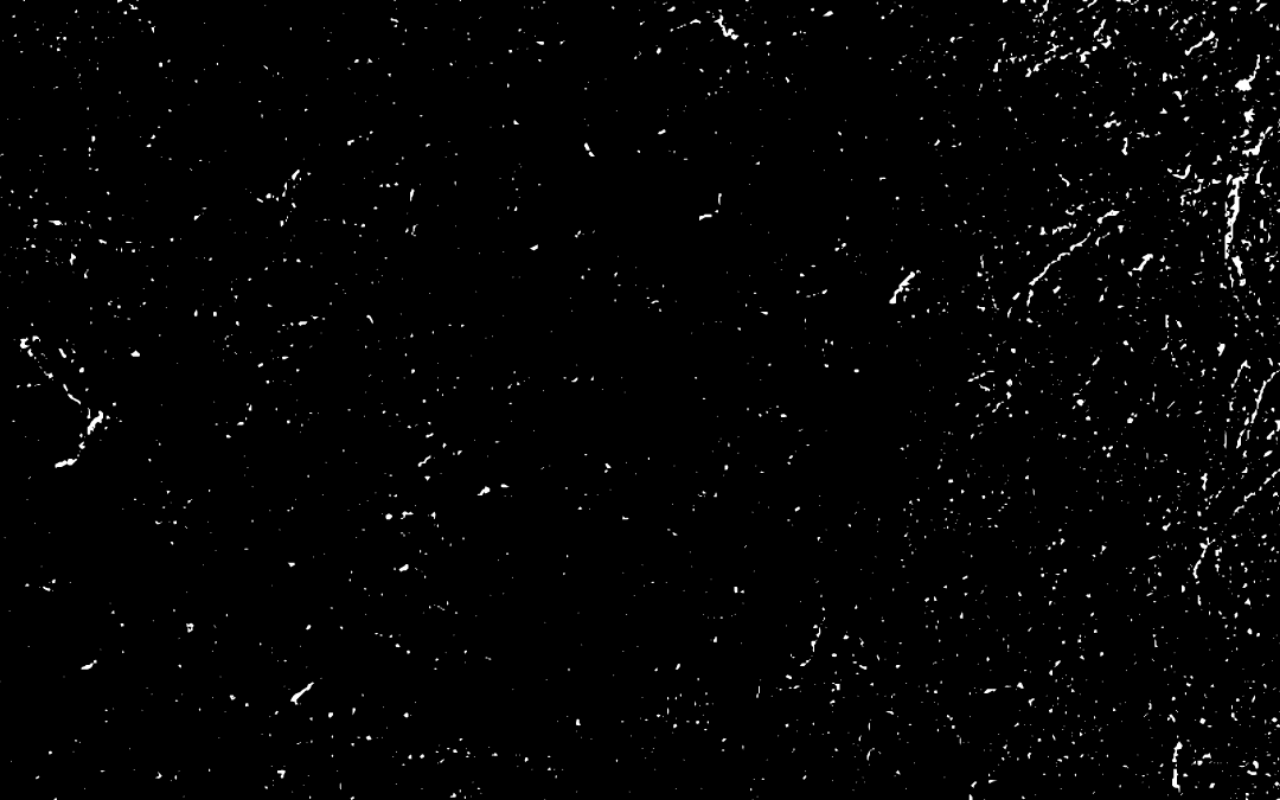
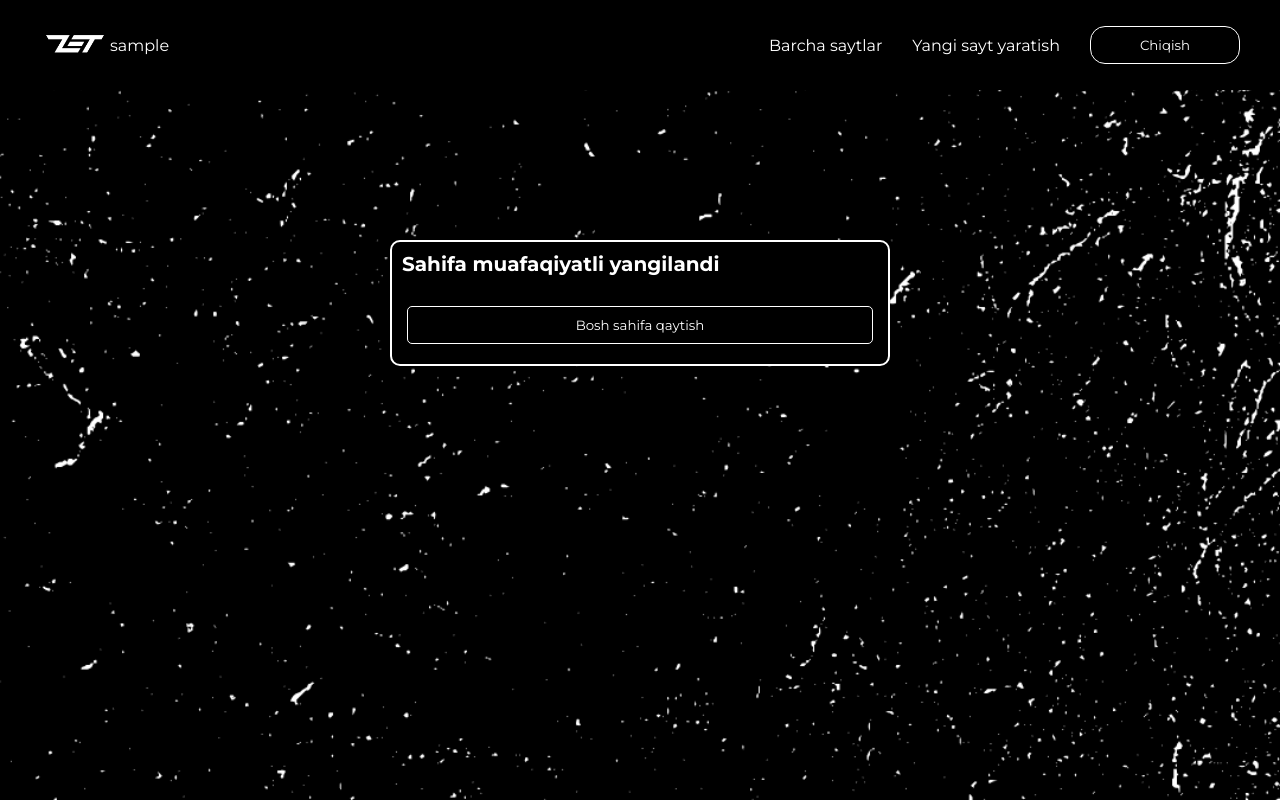
Before and after one commit to akbars-dev/nfcbro-front, a React (Vite) app: page /admin/message/updated in a window 1280 px wide. Before the commit this address had no page. Built offline with nearby package versions, Linux system fonts and the light colour scheme; no server answers; sample sign-in values are in the browser's storage.

Commit message:
Messages page created

```diff
--- a/src/App.jsx
+++ b/src/App.jsx
@@ -7,6 +7,7 @@
 import CostumerLogin from './pages/CostumerLogin'
 import CostumerUpdate from './pages/CostumerUpdate'
 import Create from './pages/Create'
+import { Message } from './pages/Message'
 import PageProfile from './pages/PageProfile'
 import Update from './pages/Update'
 
@@ -24,6 +25,18 @@
 					<Route path='dashboard' element={
 						<ProtectedRoute type="admin">
 							<Dashboard />
+						</ProtectedRoute>
+					} />
+
+					<Route path="message/created" element={
+						<ProtectedRoute type="admin">
+							<Message msg={'yaratildi'} />
+						</ProtectedRoute>
+					} />
+
+					<Route path="message/updated" element={
+						<ProtectedRoute type="admin">
+							<Message msg={'yangilandi'} />
 						</ProtectedRoute>
 					} />
 
--- a/src/components/app-form/app-form.jsx
+++ b/src/components/app-form/app-form.jsx
@@ -37,6 +37,8 @@
 	buttons
 }) {
 
+	console.log('buttons', buttons)
+
 
 
 
--- /dev/null
+++ b/src/components/app-message/app-message.jsx
@@ -0,0 +1,12 @@
+import { Link } from 'react-router-dom'
+import styles from './app-message.module.scss'
+
+export default function AppMessage({ message, path }) {
+	return <div className={styles['app-message']}>
+		<h1 className={styles['message-title']}>{message}</h1>
+
+		<div className={styles['message-buttons']}>
+			<Link to={path}><button className={styles['button']}>Bosh sahifa qaytish</button></Link>
+		</div>
+	</div >
+}
--- /dev/null
+++ b/src/components/app-message/app-message.module.scss
@@ -0,0 +1,30 @@
+.app-message {
+	max-width: 500px;
+	background-color: #000;
+	border-radius: 10px;
+	border: 2px solid #fff;
+	margin: auto;
+	padding: 10px;
+	margin-top: 150px;
+	display: flex;
+	flex-direction: column;
+	gap: 20px;
+
+	.message-title {
+		font-size: 20px;
+	}
+
+	.message-buttons {
+		padding: 10px 5px;
+
+		.button {
+			width: 100%;
+			padding: 10px 5px;
+			background-color: transparent;
+			border: 1px solid #fff;
+			color: #fff;
+			border-radius: 5px;
+			cursor: pointer;
+		}
+	}
+}
--- a/src/components/app-template/app-template.jsx
+++ b/src/components/app-template/app-template.jsx
@@ -14,17 +14,19 @@
 	const [profilePic, setProfilePic] = useState("")
 	const [backroundPic, setBackroundPic] = useState("")
 	const [watermark, setWatermark] = useState(false)
-	const [buttons, setButtons] = useState(null)
+	const [buttons, setButtons] = useState([])
 	const navigate = useNavigate()
 
 	const removeButton = async (id, index) => {
 		if (!id) {
-			const data = await buttons.filter((button, bIndex) => bIndex !== index)
-			setButtons(data)
-			console.log(data)
+			console.log(index)
+			setButtons(buttons.filter((button, bIndex) => bIndex !== index))
+			console.log(buttons)
 		} else {
 			const data = await api.deleteButton(id)
-			setButtons(data)
+			console.log(data)
+
+			setButtons(data.data)
 			console.log(data)
 		}
 	}
@@ -64,8 +66,7 @@
 
 
 
-		window.open(`/${username}`, '_blank', 'noopener,noreferrer')
-		navigate("/admin/create")
+		navigate("/admin/message/created")
 
 		setName("")
 		setAbout("")
@@ -90,7 +91,7 @@
 			password
 		)
 
-		console.log(data)
+		navigate("/admin/message/updated")
 	}
 
 	if (update) {
@@ -139,6 +140,7 @@
 			setWatermark={setWatermark}
 			setButtons={setButtons}
 			watermark={watermark}
+			buttons={buttons}
 			createPage={createPage}
 		/>
 		<AppPreview
@@ -151,6 +153,7 @@
 			watermark={watermark}
 			buttons={buttons}
 			setButtons={setButtons}
+			removeButton={removeButton}
 		/>
 	</section>
 }
--- /dev/null
+++ b/src/pages/Message.jsx
@@ -0,0 +1,7 @@
+import AppMessage from '../components/app-message/app-message'
+
+export function Message({ msg }) {
+	return <>
+		<AppMessage path={'/admin/dashboard'} message={`Sahifa muafaqiyatli ${msg}`} />
+	</>
+}
```
